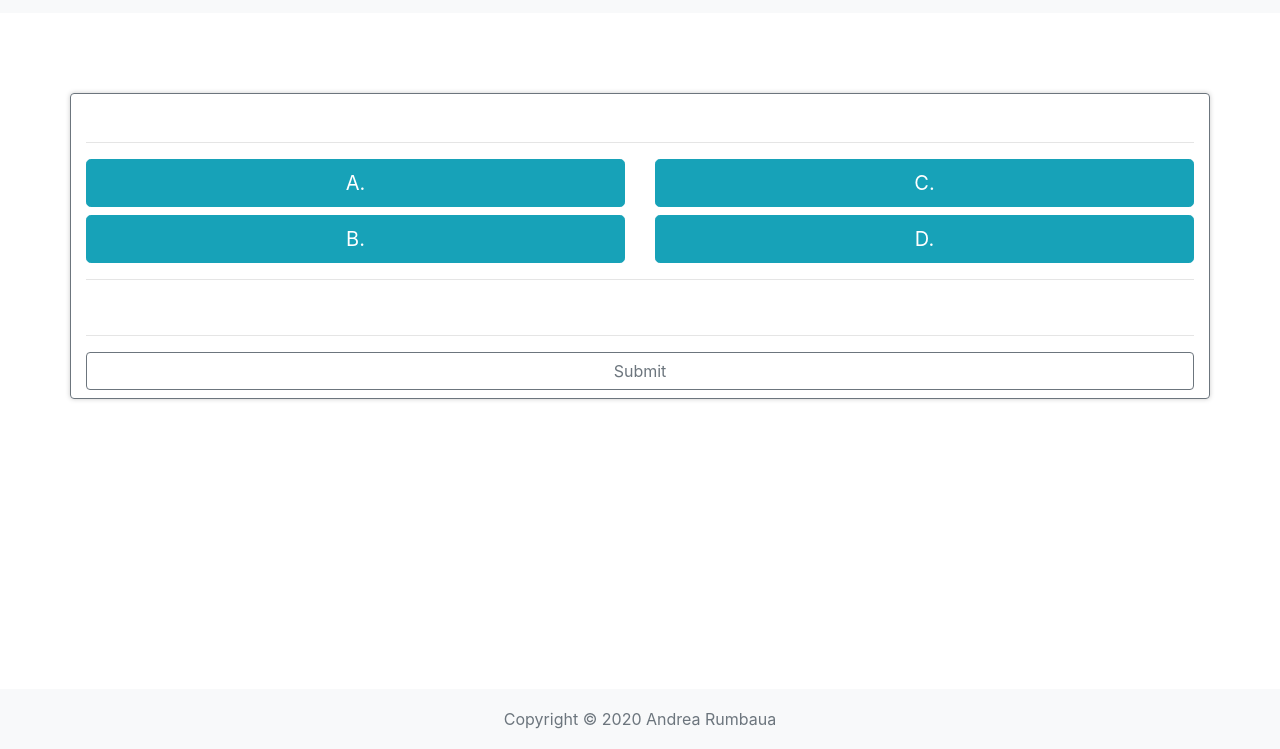
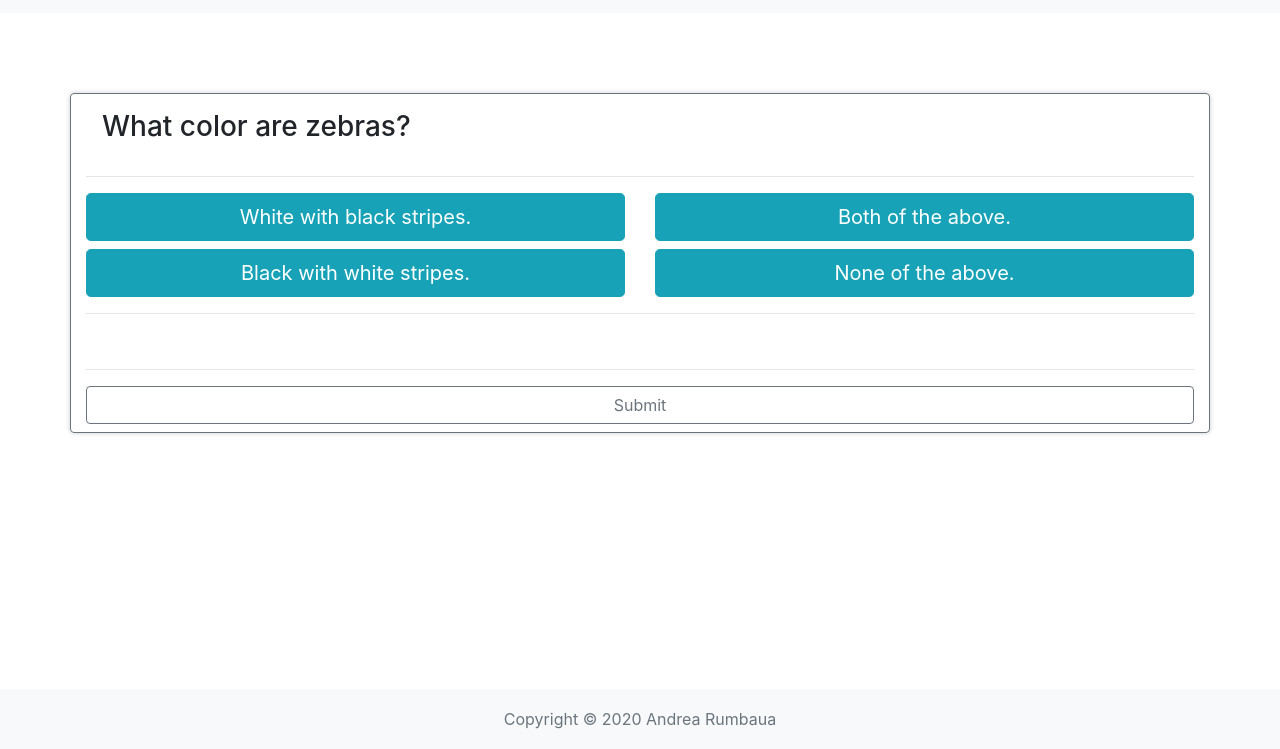
Before and after one commit to arumbaua366/ar-code-quiz, a plain HTML site: page index.html in a window 1280 px wide. Both pictures are taken after a click on the button "Start Quiz". Shown: the part 51-800 px from the top of the page. Drawn offline with nearby package versions, Linux system fonts and the light colour scheme.

Commit message:
added functionality to quiz area; adjusted styling

```diff
--- a/assets/css/styles.css
+++ b/assets/css/styles.css
@@ -19,6 +19,11 @@ html {
 
 #quiz-area, #high-scores-list {
     margin-top: 5rem;
+}
+
+#display-RorW {
+    text-align: center;
+    font-weight: bold;
 }
 
 #quiz-area {
--- a/assets/js/index.js
+++ b/assets/js/index.js
@@ -3,7 +3,11 @@ var startBtn = document.querySelector('#start-button');
 var startDisplay = document.querySelector('#start-display');
 var quizArea = document.querySelector('#quiz-area');
 var qDisplay = document.querySelector('#question-display');
-var optionsGroup = document.querySelector('#options-group')
+// var optionGroup = document.querySelector('#options-group');
+var optionA = document.querySelector('#option-A');
+var optionB = document.querySelector('#option-B');
+var optionC = document.querySelector('#option-C');
+var optionD = document.querySelector('#option-D');
 var rDisplay = document.querySelector('#display-RorW');
 var submitBtn = document.querySelector('#submit');
 var saveDisplay = document.querySelector('#save-score');
@@ -15,7 +19,11 @@ var clearScores = document.querySelector('#clear-scores');
 
 var countDown = 100;
 var timeLeft = 0;
-var timeDeduct = 0;
+var timeRewardOrDeduct = 10;
+var qCountIndex = 0;
+var lCountIndex = questions.length - 1;
+
+submitBtn.addEventListener('click', nextQuestion);
 
 // initial start quiz window pops up
 function startQuiz() {
@@ -36,12 +44,34 @@ setInterval(function() {
         timer.textContent = 'Timer: ' + countDown;
     }, 1000);
 
+    startQuestions();
 }
 
+// can't figure out how to loop through questions without calling on each choice ???
+function startQuestions() {
+    qDisplay.textContent = questions[qCountIndex].title;
+    optionA.textContent = questions[qCountIndex].choices[0];
+    optionB.textContent = questions[qCountIndex].choices[1];
+    optionC.textContent = questions[qCountIndex].choices[2];
+    optionD.textContent = questions[qCountIndex].choices[3];
+}
 
+function nextQuestion() {
 
-// cycle through quiz questions
-function quizQuestions () {
-    qDisplay.textContent = questions.title;
-    console.log(quizQuestions)
 }
+
+function choiceCheck(choice) {
+    if(choice === questions[qCountIndex].answer) {
+        countDown + timeRewardOrDeduct;
+        rDisplay.textContent = 'ROIIIGHT'
+        startQuestions();
+    } else {
+     countDown - timeRewardOrDeduct;
+     rDisplay.textContent = 'YIKES'
+     startQuestions();
+    }
+}
+// set up local storage to store scores and initials
+
+//
+//
--- a/assets/js/questions.js
+++ b/assets/js/questions.js
@@ -1,27 +1,52 @@
 var questions = [
     {
-      title: 'Commonly used data types do not include _____.',
-      choices: ['alerts', 'strings', 'booleans', 'numbers'],
-      answer: 'alerts'
+      title: 'What color are zebras?',
+      choices: [
+          'White with black stripes.',
+          'Black with white stripes.',
+          'Both of the above.',
+          'None of the above.'
+        ],
+      answer: 'B'
     },
     {
-      title: 'Which indicates an increment operator?',
-      choices: ['===', '--', '++', '&&'],
-      answer: '++'
+      title: 'What is the fastest water animal?',
+      choices: [
+          'sailfish',
+          'porpoise',
+          'flying fish',
+          'tuna'
+        ],
+      answer: 'A'
     },
     {
-      title: 'The contents of a string is encolsed within _____.',
-      choices: ['curly brackets', 'quotes', 'parentheses', 'forward slashes'],
-      answer: 'quotes'
+      title: 'What type of animal is a seahorse?',
+      choices: [
+          'arachnid',
+          'fish',
+          'crustacean',
+          'shell'
+        ],
+      answer: 'C'
     },
     {
-      title: 'Objects store _____.',
-      choices: ['flex boxes', 'methods', 'properties', 'B and C'],
-      answer: 'B and C'
+      title: 'What is the biggest animal that has ever lived?',
+      choices: [
+          'african elephant',
+          'spinosaurus',
+          'brontosaurus',
+          'blue whale'
+        ],
+      answer: 'D'
     },
     {
-      title: 'What does DOM stand for?',
-      choices: ['Document Object Model', 'Document Objective Mode', 'Document Oriented Modal', 'Development Order Module'],
-      answer: 'Document Object Model'
+      title: 'What are female elephants called?',
+      choices: [
+          'cows',
+          'sows',
+          'mares',
+          'dams'
+        ],
+      answer: 'A'
     },
   ];
--- a/index.html
+++ b/index.html
@@ -39,14 +39,14 @@
     <div class="container rounded border border-secondary mb-6" id="quiz-area">
         <h3 class="quiz-title p-3" id="question-display"></h3>
         <hr>
-        <div class="row">
+        <div class="row options-group">
             <div class="col" id="options-group">
-                <button id="option-A" type="button" class="btn btn-info btn-lg btn-block">A.</button>
-                <button id="option-B" type="button" class="btn btn-info btn-lg btn-block">B.</button>
+                <button id="option-A" type="button" class="button-options btn btn-info btn-lg btn-block" onclick="choiceCheck('A')"></button>
+                <button id="option-B" type="button" class="button-options btn btn-info btn-lg btn-block" onclick="choiceCheck('B')"></button>
             </div>
-            <div class="col">
-                <button id="option-C" type="button" class="btn btn-info btn-lg btn-block">C.</button>
-                <button id="option-D" type="button" class="btn btn-info btn-lg btn-block">D.</button>
+            <div class="col" id="options-group">
+                <button id="option-C" type="button" class="button-options btn btn-info btn-lg btn-block" onclick="choiceCheck('C')"></button>
+                <button id="option-D" type="button" class="button-options btn btn-info btn-lg btn-block" onclick="choiceCheck('D')"></button>
             </div>
         </div>
         <div class="row">
@@ -54,7 +54,7 @@
                 <hr>
                 <p class="display-cor-incor m-4" id="display-RorW"></p>
                 <hr>
-                <button id="option-submit" type="submit" class="btn btn-outline-secondary btn-block mb-2">Submit</button>
+                <button id="option-submit" type="submit" class="btn btn-outline-secondary btn-block mb-2" onclick="" >Submit</button>
             </div>
         </div>
     </div>
```
Lines whose indentation alone changed are shown as unchanged.
